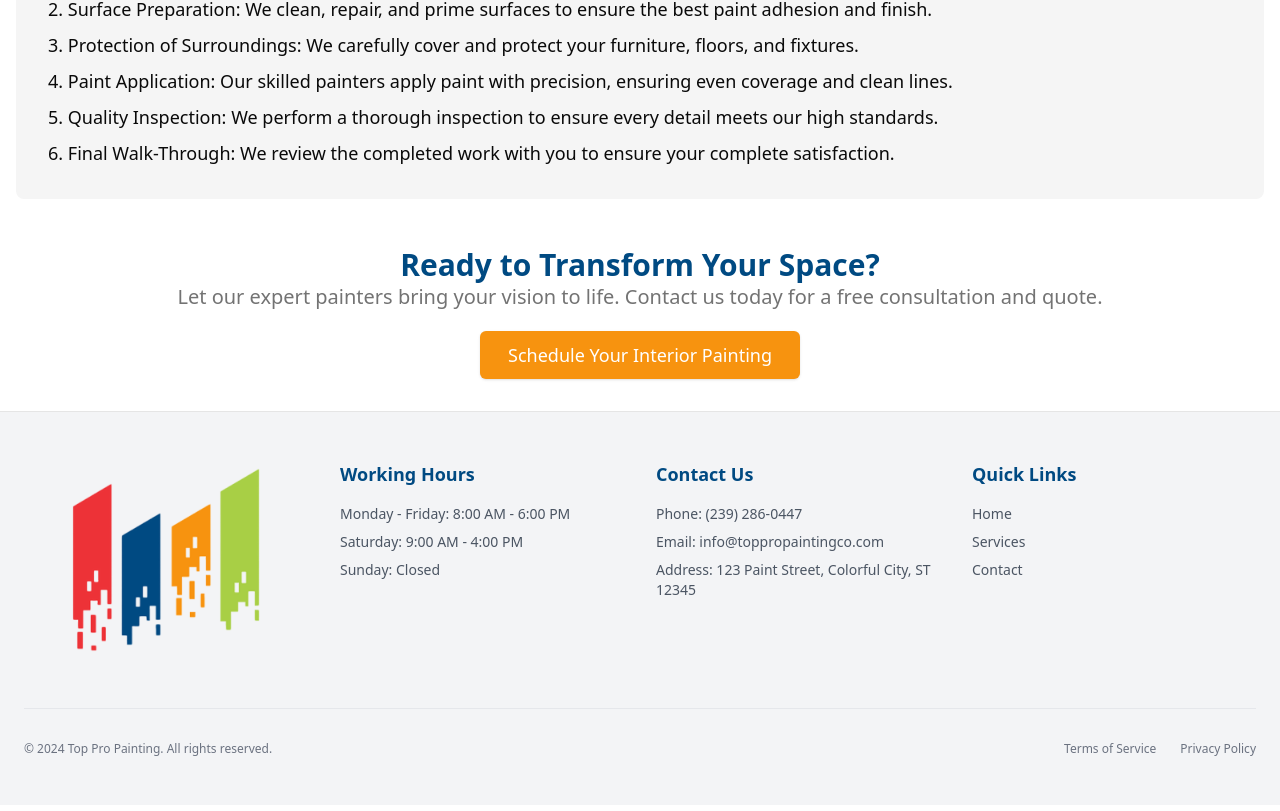
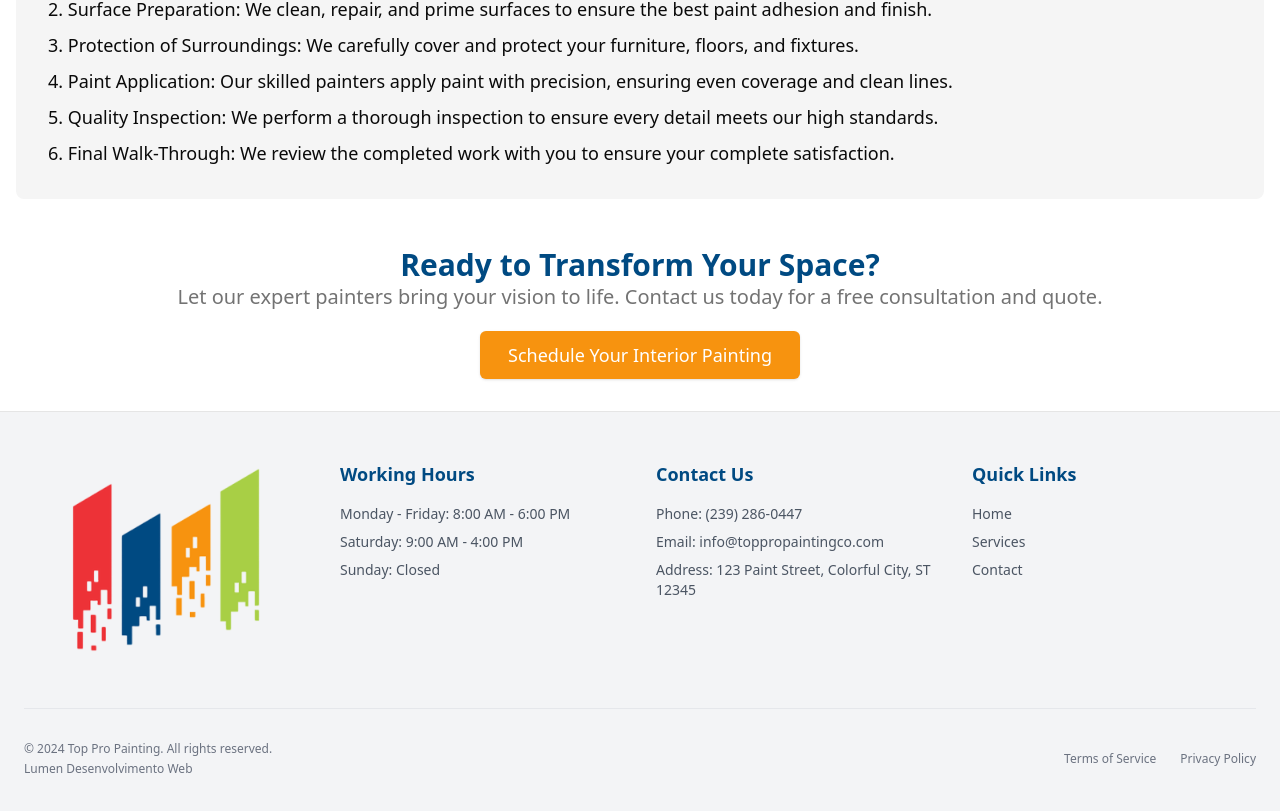
Before and after one commit to Acaj0/top-pro, a Next.js app: page /interior in a window 1280 px wide. Shown: the part 1067-1878 px from the top of the page. Built offline with nearby package versions, Linux system fonts and the light colour scheme.

Commit message:
Lumen credits

```diff
--- a/src/components/Footer.tsx
+++ b/src/components/Footer.tsx
@@ -60,9 +60,20 @@ export default function Footer() {
           </div>
         </div>
         <div className="mt-8 pt-8 border-t border-gray-200 flex flex-col sm:flex-row justify-between items-center">
-          <p className="text-xs text-gray-500 mb-4 sm:mb-0">
-            © 2024 Top Pro Painting. All rights reserved.
-          </p>
+          <div>
+            <p className="text-xs text-gray-500 mb-4 sm:mb-0">
+              © 2024 Top Pro Painting. All rights reserved.
+            </p>
+            <div className="text-xs text-gray-500 mt-1">
+              <a
+                href="https://www.lumenweb.com.br/"
+                className="hover:underline"
+                target="_blank"
+              >
+                Lumen Desenvolvimento Web
+              </a>
+            </div>
+          </div>
           <nav className="flex gap-4 sm:gap-6">
             <Link
               className="text-xs text-gray-500 hover:underline underline-offset-4"
```
